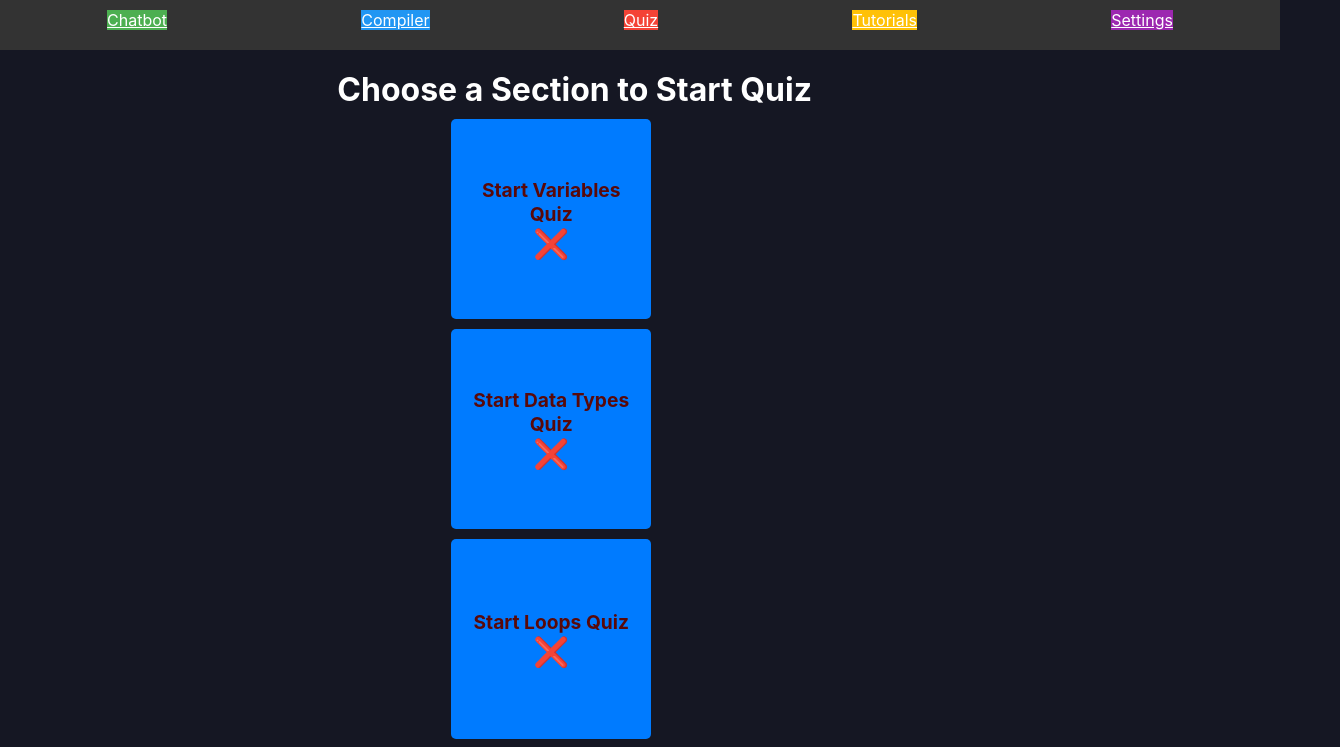
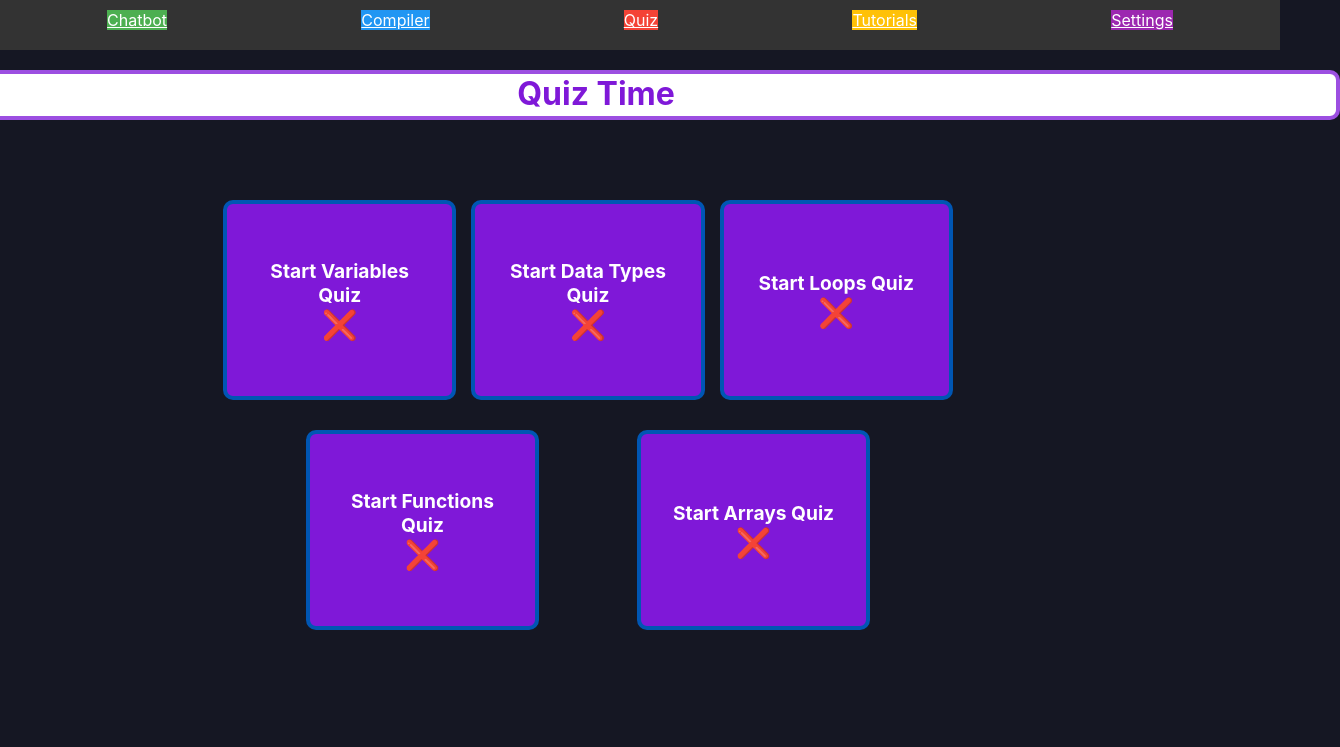
Before and after one commit to adi123-tech/ScriptSage, a React (Create React App) app in the folder client/: page /quiz in a window 1280 px wide. Shown: the top 747 px of the page, 1340 px wide, since content can reach past the window. Built offline with nearby package versions, Linux system fonts and the light colour scheme.

Commit message:
Aditya again updated this

```diff
--- a/client/src/Pages/MainPage/Chatbot Pages/Quiz/Quiz.js
+++ b/client/src/Pages/MainPage/Chatbot Pages/Quiz/Quiz.js
@@ -1,5 +1,6 @@
 import React, { useState } from 'react';
 import Navbar from '../Navbar/Navbar';
+import Quizlogo from './Quizlogo';
 import './quiz.css';
 
 function Quiz() {
@@ -240,7 +241,9 @@ function Quiz() {
             <br />
           </div>
         ))}
+        <div className='analyze-quiz'>
         <button onClick={finishQuiz}>Analyze Quiz</button>
+        </div>
       </div>
     );
   };
@@ -275,7 +278,10 @@ function Quiz() {
             </tbody>
           </table>
         </div>
+        <div className='end-quiz'>
         <button onClick={redirectToStartQuiz}>End Quiz</button>
+        </div>
+
       </div>
     );
   };
@@ -288,11 +294,12 @@ function Quiz() {
   };
 
   return (
+
     <div className='quiz-container'>
       <Navbar />
+      <Quizlogo/>
       {currentSection === null ? (
-        <div>
-          <h1>Choose a Section to Start Quiz</h1>
+        <div className='quiz-modules'>
           {sections.map((section, index) => (
             <div key={index}>
               <button onClick={() => startQuiz(index)}>
--- /dev/null
+++ b/client/src/Pages/MainPage/Chatbot Pages/Quiz/Quizlogo.js
@@ -0,0 +1,12 @@
+import React from 'react';
+import "./quizlogo.css";
+
+function Quizlogo() {
+  return (
+    <div className='quiz-image'>
+          <h1>Quiz Time</h1>
+   </div>
+  )
+}
+
+export default Quizlogo;
--- a/client/src/Pages/MainPage/Chatbot Pages/Quiz/quiz.css
+++ b/client/src/Pages/MainPage/Chatbot Pages/Quiz/quiz.css
@@ -5,8 +5,9 @@
   margin: 0 auto;
   padding: 20px;
   display: flex;
-    justify-content: center;
-    align-self: center;
+  flex-wrap: wrap; /* Allow items to wrap onto multiple lines */
+  justify-content: center ; /* Distribute items along the main axis */
+  align-items: center; /* Align items vertically */
   position: absolute;
   right: 35%;
   top: 50px;
@@ -34,8 +35,8 @@
     font-weight: bolder;
     margin-top: 10px;
     padding: 10px 20px;
-    background-color: #007bff;
-    color: #590909;
+    background-color: #7F18D8;
+    color: white;
     border: none;
     border-radius: 5px;
     cursor: pointer;
@@ -43,15 +44,19 @@
     height: 200px;
     width: 200px;
     right: -24%;
+    border: 4px solid #0056b3; /* Add border color and width */
+    border-radius: 10px;
   }
 
   .quiz-container button:hover {
     background-color: #0056b3;
     color: white;
+    border: 4px solid #7e18d8c2; /* Add border color and width */
+    border-radius: 10px;
   }
 
   .result {
-    margin-top: 20px;
+    margin-top: 60px;
   }
 
   .result p {
@@ -80,3 +85,47 @@
   .completed {
     font-size: 1.5em; /* Adjust the font size as needed */
   }
+
+
+
+
+  /* Quiz.css */
+
+.quiz-modules {
+  display: flex;
+  flex-wrap: wrap; /* Allow items to wrap onto multiple lines */
+  justify-content: space-evenly; /* Distribute items along the main axis */
+  position: relative;
+  top: 120px;
+  left: 100px;
+}
+
+.quiz-modules > div {
+  width: calc(33.33% - 20px); /* Calculate width for three items with margin */
+  margin-bottom: 20px; /* Add margin between items */
+}
+
+.quiz-modules button {
+  width: 100%; /* Make buttons take full width of their container */
+}
+
+
+.analyze-quiz{
+  position: absolute;
+  bottom: 0px;
+  right: 10px;
+}
+
+.analyze-quiz button{
+  height: 50px;
+}
+
+.end-quiz{
+  position: absolute;
+  bottom: 0px;
+  right: -220px;
+}
+
+.end-quiz button{
+  height: 50px;
+}
--- /dev/null
+++ b/client/src/Pages/MainPage/Chatbot Pages/Quiz/quizlogo.css
@@ -0,0 +1,23 @@
+.quiz-image {
+    height: 50px;
+    width: 186%;
+    position: absolute;
+    top: 20px;
+    left: -180px;
+    display: flex;
+    justify-content: center; /* Center horizontally */
+    align-items: center; /* Center vertically */
+    background-color: white;
+    border: 4px solid #7e18d8c2; /* Add border color and width */
+    border-radius: 10px;
+  }
+
+  .quiz-image h1 {
+    max-width: 100%;
+    max-height: 100%;
+    width: auto;
+    height: 300px;
+    z-index: 100;
+    color: #7F18D8;
+    position: relative;
+  }
```
Also changed, not shown: client/public/Quiz_Time.png (added). Lines whose indentation alone changed are shown as unchanged.
